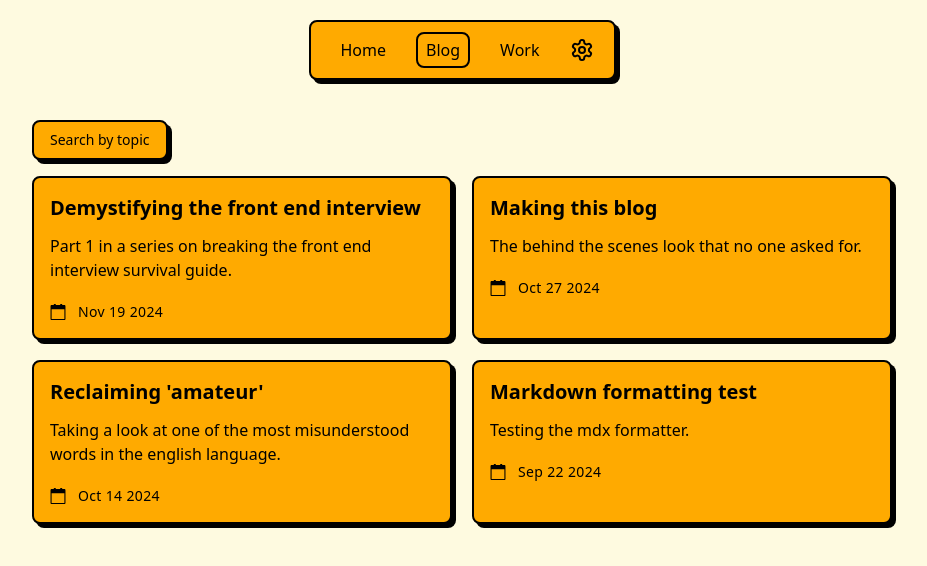
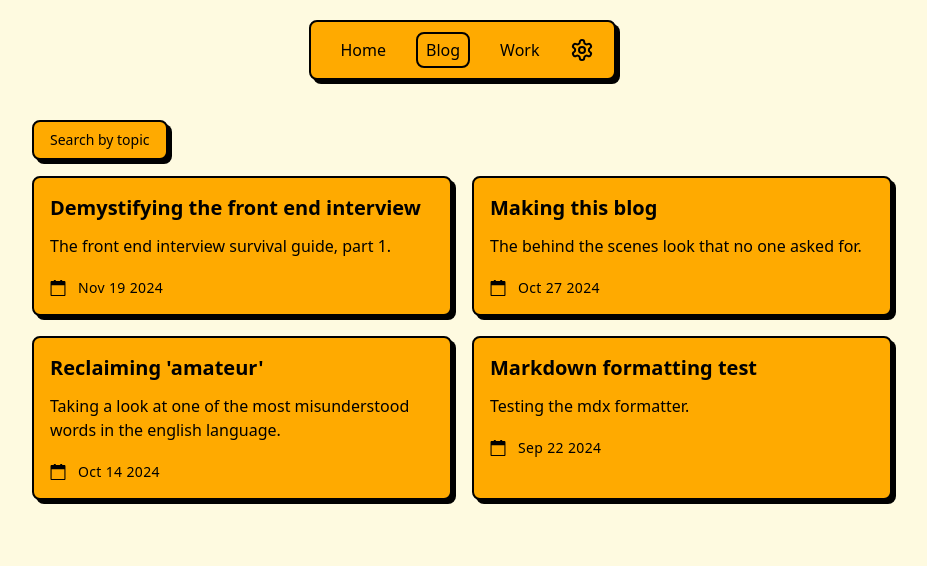
Before and after one commit to waninggibbon/blog, an Astro site: page /blog in a window 1280 px wide. Shown: the whole page, without its empty margins (178-1105 px from the left). Built offline with nearby package versions, Linux system fonts and the light colour scheme; Astro itself is replaced by a stand-in of ours.

Commit message:
Add nvmrc, missing content.

```diff
--- a/src/content/posts/demystifying-fee-interview.md
+++ b/src/content/posts/demystifying-fee-interview.md
@@ -1,6 +1,6 @@
 ---
 title: "Demystifying the front end interview"
-description: "Part 1 in a series on breaking the front end interview survival guide."
+description: "The front end interview survival guide, part 1."
 pubDate: "Nov 19 2024"
 tags: ["career", "interview-prep"]
 ---
@@ -25,4 +25,6 @@ Now that you know your mileage may vary, let's talk about the component parts of
 
 - **Data structures & algorithms:** The bread and butter of the quintessential coding interview. These questions are what people typically think of when they think of coding interviews (inverting binary trees, finding the shortest paths, locating the total number of single moms in your area, etc.). Essentially, applying specific data structures & algorithms to the type of questions you'd find on [leetcode.com](https://leetcode.com/). Like I mentioned earlier, this is typically a small portion of the interview compared to SDE interviews (e.g. only 1-2 rounds of 6 as opposed to 4-5), but it is still present. Practice makes perfect here, but there is a tried and true method here to make sure that practice is efficient.
 
+- **Behavioral:** Basically exactly what most people outside of the tech world expect an interview to be; e.g. "tell me about a time you dealt with a difficult coworker". For us closet dwelling, introverted gremlins, this can actually be the hardest part of the interview because it feels so subjective compared to the rest of the interview. Unsurprisingly, just like any other part of the interview, the best way to get good at this is to practice
+
 And that's really it. Front end interviews can feel like the wild west due to the breadth of topics which are up for grabs, but they are relatively applied and accessible. Stay tuned, in next week's article we will break down front end system design, with DSA, web dev fundamentals, and even component building shortly thereafter.
```
Also changed, not shown: 2 other files.
